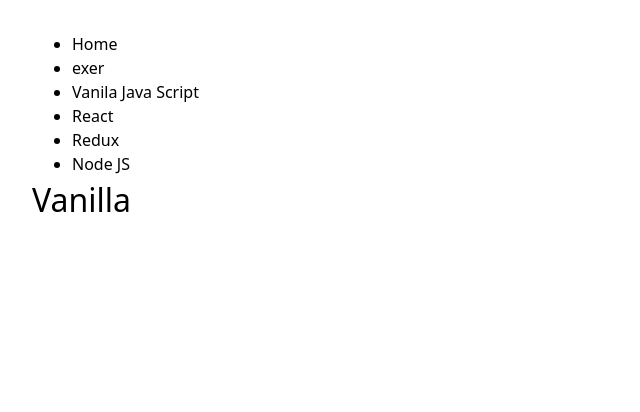
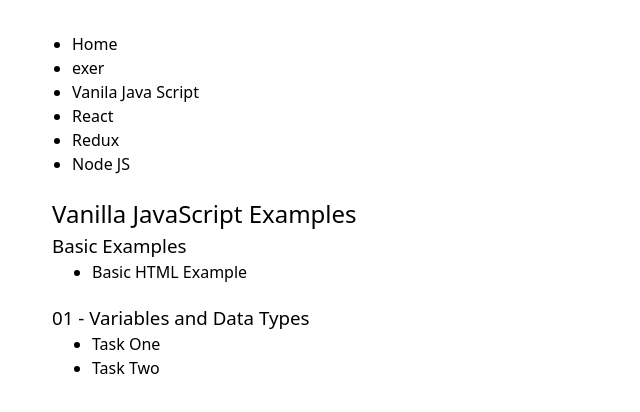
Before and after one commit to ValeriyVinn/exercises, a React (Vite) app: page /vanilla-js in a window 1280 px wide. Shown: the top 412 px of the page, without its empty margins (0-640 px from the left). Built offline with nearby package versions, Linux system fonts and the light colour scheme.

Commit message:
Test menu 2

```diff
--- a/src/App.jsx
+++ b/src/App.jsx
@@ -1,7 +1,7 @@
 import { Routes, Route } from "react-router-dom";
 import "./App.css";
 import SharedLayout from "./components/SharedLayout/SharedLayout";
-// import VanillaMenu from "./components/VanillaMenu/VanillaMenu";
+import VanillaMenu from "./components/VanillaMenu/VanillaMenu";
 
 function App() {
   return (
@@ -9,8 +9,8 @@
       <Route path="/" element={<SharedLayout />}>
         <Route index element={<h1>Home</h1>} />
        <Route path="/exercises" element={<h1>Exercises</h1>}></Route>
-      <Route path="/vanilla-js" element={<h1>Vanilla</h1>}></Route>
-      {/* <Route path="/vanilla-js" element={<VanillaMenu/>}></Route> */}
+      {/* <Route path="/vanilla-js" element={<h1>Vanilla</h1>}></Route> */}
+      <Route path="/vanilla-js" element={<VanillaMenu/>}></Route>
       <Route path="/react" element={<h1>React</h1>}></Route>
       <Route path="/redux" element={<h1>Redux</h1>}></Route>
       <Route path="/node-js" element={<h1>Node JS</h1>}></Route>
--- a/src/components/VanillaMenu/VanillaMenu.jsx
+++ b/src/components/VanillaMenu/VanillaMenu.jsx
@@ -27,7 +27,7 @@
   const [sections, setSections] = useState([]);
 
   useEffect(() => {
-    fetch("/data/vanilla-tasks.json")
+    fetch("../../../public/data/vanilla-tasks.json")
       .then((res) => res.json())
       .then((data) => setSections(data))
       .catch((error) => console.error("Error loading vanilla tasks:", error));
--- a/vite.config.js
+++ b/vite.config.js
@@ -2,14 +2,14 @@
 import react from "@vitejs/plugin-react";
 
 // https://vite.dev/config/
-export default defineConfig({
+// export default defineConfig({
+//   plugins: [react()],
+//   base: "/exercises/",
+//   // server: {
+//   //   historyApiFallback: true, // щоб Vite не давав 404 при перезавантаженні сторінки
+//   // },
+// });
+export default defineConfig(({ mode }) => ({
   plugins: [react()],
-  base: "/exercises/",
-  // server: {
-  //   historyApiFallback: true, // щоб Vite не давав 404 при перезавантаженні сторінки
-  // },
-});
-// export default defineConfig(({ mode }) => ({
-//   plugins: [react()],
-//   base: mode === "production" ? "/exercises/" : "/",
-// }));
+  base: mode === "production" ? "/exercises/" : "/",
+}));
```
